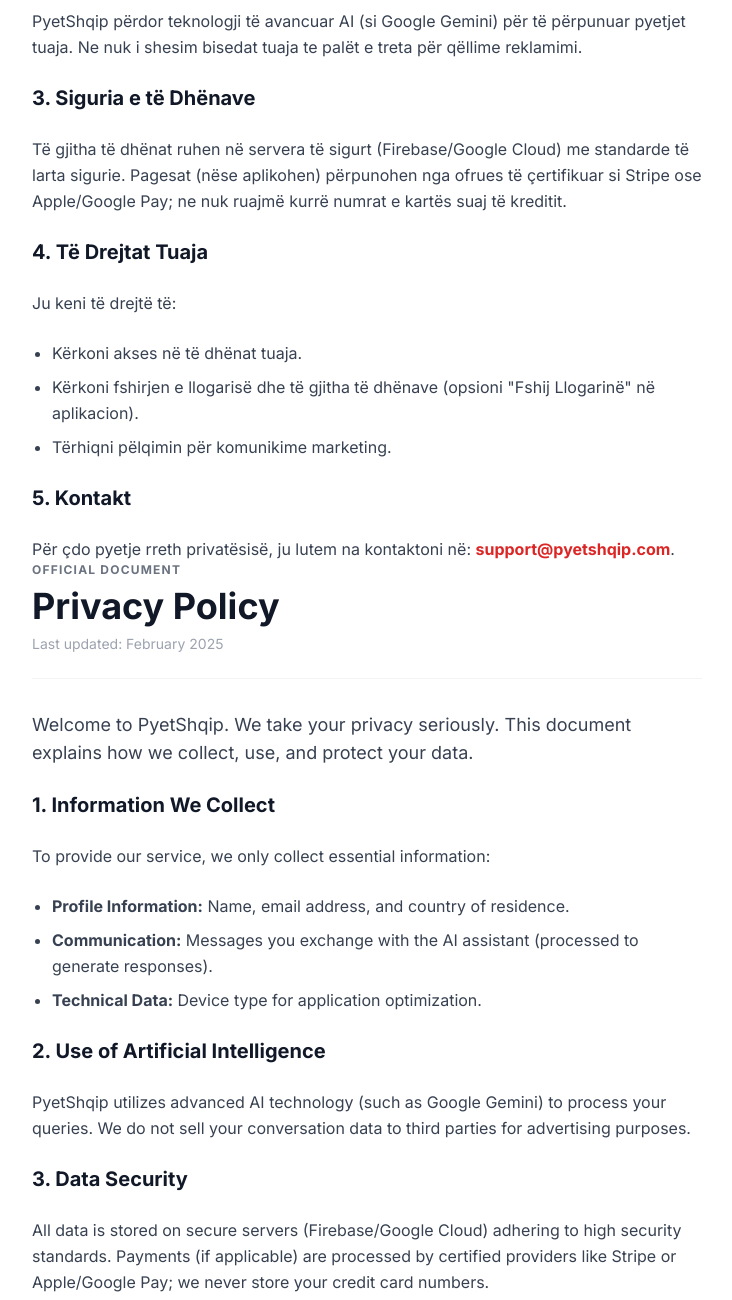
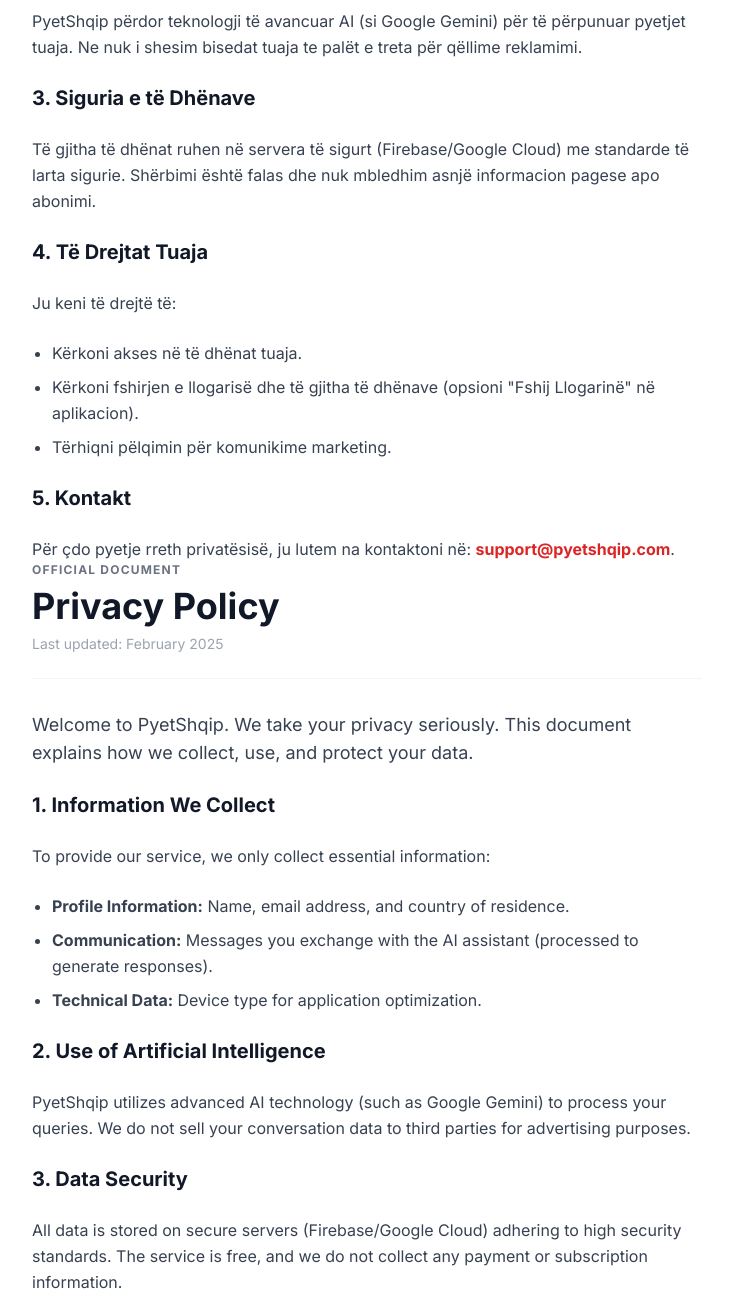
Before and after one commit to kristina-hanxhara9/PYET, a plain HTML site: page privacy.html in a window 1280 px wide. Shown: the part 680-1980 px from the top of the page, without its empty margins (273-1005 px from the left). Drawn offline with nearby package versions, Linux system fonts and the light colour scheme.

Commit message:
Clarify privacy policy is free

```diff
--- a/privacy.html
+++ b/privacy.html
@@ -84,7 +84,7 @@
                 <h3 class="text-xl font-bold text-gray-900 mt-8">3. Siguria e të Dhënave</h3>
                 <p>
                     Të gjitha të dhënat ruhen në servera të sigurt (Firebase/Google Cloud) me standarde të larta sigurie.
-                    Pagesat (nëse aplikohen) përpunohen nga ofrues të çertifikuar si Stripe ose Apple/Google Pay; ne nuk ruajmë kurrë numrat e kartës suaj të kreditit.
+                    Shërbimi është falas dhe nuk mbledhim asnjë informacion pagese apo abonimi.
                 </p>
 
                 <h3 class="text-xl font-bold text-gray-900 mt-8">4. Të Drejtat Tuaja</h3>
@@ -132,7 +132,7 @@
                 <h3 class="text-xl font-bold text-gray-900 mt-8">3. Data Security</h3>
                 <p>
                     All data is stored on secure servers (Firebase/Google Cloud) adhering to high security standards.
-                    Payments (if applicable) are processed by certified providers like Stripe or Apple/Google Pay; we never store your credit card numbers.
+                    The service is free, and we do not collect any payment or subscription information.
                 </p>
 
                 <h3 class="text-xl font-bold text-gray-900 mt-8">4. Your Rights</h3>
```
